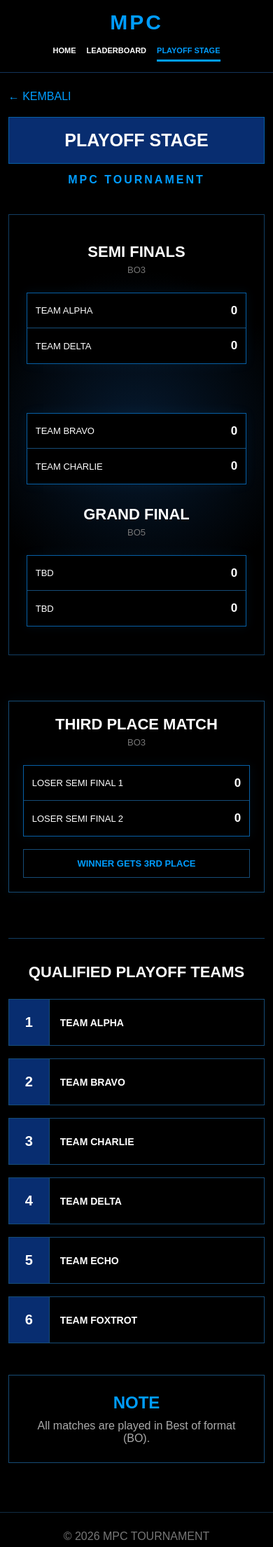
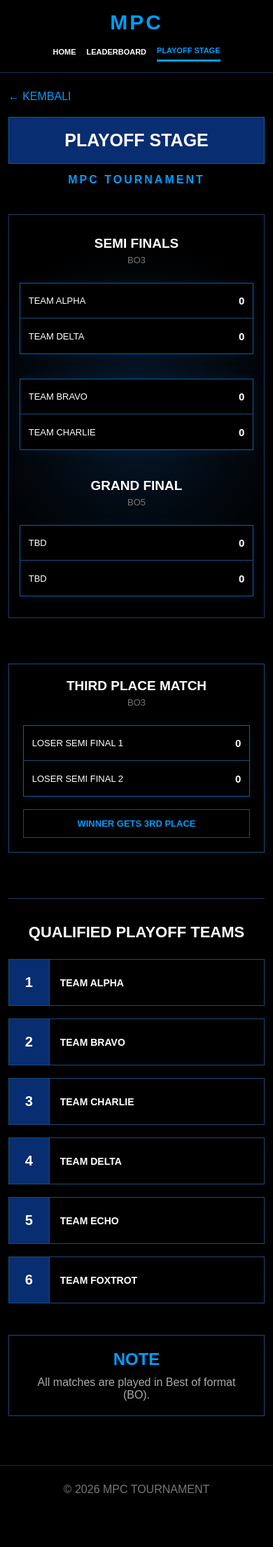
Before and after one commit to naqiuddin2303/MPC, a Flask app: page /playoff in a window 390 px wide. Shown: the top 2210 px of the page at 70% size. After the commit the page ends 2133 px from the top, so only its background shows below. Run offline with Flask 3, Linux system fonts and the light colour scheme.

Commit message:
Update style.css

```diff
--- a/static/style.css
+++ b/static/style.css
@@ -37,20 +38,29 @@ nav {
     border-bottom: 1px solid #12345a;
 }
 
-.logo-text {
+.logo-text,
+.logo {
     color: #009dff;
+
     font-size: 30px;
     font-weight: 900;
+
     letter-spacing: 3px;
 }
 
-.nav-links {
+.nav-links,
+.menu {
     display: flex;
+
+    align-items: center;
+
     gap: 30px;
 }
 
-.nav-links a {
+.nav-links a,
+.menu a {
     color: #fff;
+
     text-decoration: none;
 
     font-size: 14px;
@@ -294,11 +373,11 @@ tr:hover {
 
     max-width: 1250px;
 
-    min-height: 560px;
+    min-height: 620px;
 
     margin: 0 auto;
 
-    padding: 50px 30px;
+    padding: 55px 0;
 
     display: grid;
 
@@ -307,7 +386,7 @@ tr:hover {
         180px
         minmax(0, 1fr);
 
-    align-items: center;
+    align-items: stretch;
 
     border: 1px solid #123e63;
 
@@ -315,13 +394,14 @@ tr:hover {
         radial-gradient(
             circle at center,
             #061a30 0%,
-            #000 65%
+            #02080f 45%,
+            #000 75%
         );
 }
 
 
 /* ==========================================
-   SEMI FINALS
+   SEMI FINALS COLUMN
 ========================================== */
 
 .semi-finals {
@@ -329,7 +409,13 @@ tr:hover {
 
     position: relative;
 
-    z-index: 2;
+    z-index: 5;
+
+    display: flex;
+
+    flex-direction: column;
+
+    justify-content: center;
 }
 
 .semi-finals h2,
@@ -357,6 +448,10 @@ tr:hover {
     max-width: 430px;
 
     margin: 0 auto 70px;
+
+    position: relative;
+
+    z-index: 10;
 }
 
 .semi-match:last-child {
@@ -498,7 +617,13 @@ tr:hover {
 
     position: relative;
 
-    z-index: 2;
+    z-index: 5;
+
+    display: flex;
+
+    flex-direction: column;
+
+    justify-content: center;
 }
 
 .grand-match {
@@ -689,17 +817,29 @@ footer {
     .playoff-bracket {
         grid-template-columns: 1fr;
 
-        gap: 30px;
+        gap: 40px;
 
-        padding: 40px 25px;
+        padding: 45px 25px;
+
+        min-height: auto;
     }
 
     .bracket-lines {
         display: none;
     }
 
+    .semi-finals {
+        display: block;
+    }
+
     .semi-match {
         max-width: 600px;
+
+        margin-bottom: 35px;
+    }
+
+    .grand-final {
+        display: block;
     }
 
     .grand-match {
@@ -708,7 +848,7 @@ footer {
 
     .qualified-grid {
         grid-template-columns:
-            repeat(2, 1fr);
+            repeat(2, minmax(0, 1fr));
     }
 }
 
@@ -727,7 +867,8 @@ footer {
         padding: 15px;
     }
 
-    .nav-links {
+    .nav-links,
+    .menu {
         gap: 15px;
 
         flex-wrap: wrap;
@@ -735,23 +876,63 @@ footer {
         justify-content: center;
     }
 
-    .nav-links a {
+    .nav-links a,
+    .menu a {
         padding: 7px 0;
 
         font-size: 11px;
     }
 
+    .home {
+        min-height: calc(100vh - 120px);
+    }
+
+    .home-content {
+        padding: 25px 15px;
+    }
+
     .home h1 {
         font-size: 55px;
+
+        letter-spacing: 6px;
     }
 
     .home h2 {
         font-size: 15px;
+
+        letter-spacing: 1px;
+    }
+
+    .home p,
+    .welcome {
+        font-size: 14px;
     }
 
     .page-header h1,
     .playoff-header h1 {
         font-size: 25px;
+    }
+
+    .playoff-bracket {
+        padding: 30px 15px;
+    }
+
+    .semi-finals h2,
+    .grand-final h2,
+    .third-place-section h2 {
+        font-size: 19px;
+    }
+
+    .team-row {
+        min-height: 50px;
+
+        padding: 0 12px;
+
+        font-size: 13px;
+    }
+
+    .team-row strong {
+        font-size: 15px;
     }
 
     .qualified-grid {
@@ -762,11 +943,7 @@ footer {
         padding: 20px;
     }
 
-    .team-row {
-        min-height: 50px;
-
-        padding: 0 12px;
-
-        font-size: 13px;
+    .note-box {
+        padding: 20px;
     }
 }
```
Also changed, not shown: other parts of static/style.css (+123 -21 lines).
